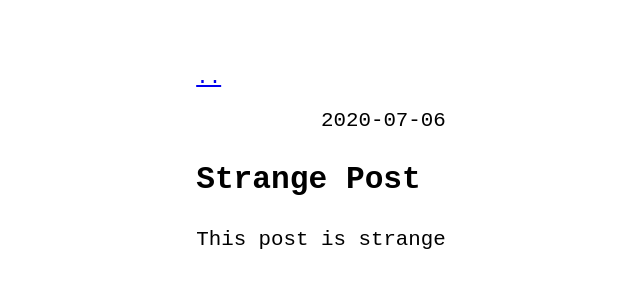
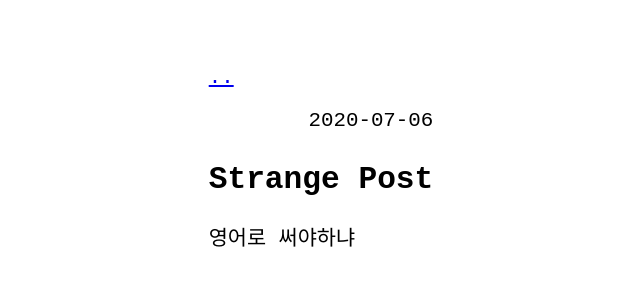
Before and after one commit to gesture02/gesture02.github.io, a Jekyll site: the page built from _posts/2020-07-06-strange-post.md, in a window 1280 px wide. Shown: the top 300 px of the page, without its empty margins (319-959 px from the left). Built offline with Jekyll 4.4.1, drawn with Linux system fonts in a browser that asks for light colours.

```diff
--- a/Gemfile
+++ b/Gemfile
@@ -2,3 +2,4 @@
 
 source "https://rubygems.org"
 gem "no-style-please"
+gemspec
--- a/_posts/2020-07-06-strange-post.md
+++ b/_posts/2020-07-06-strange-post.md
@@ -2,4 +2,4 @@
 layout: post
 ---
 
-This post is strange
+영어로 써야하냐
```
